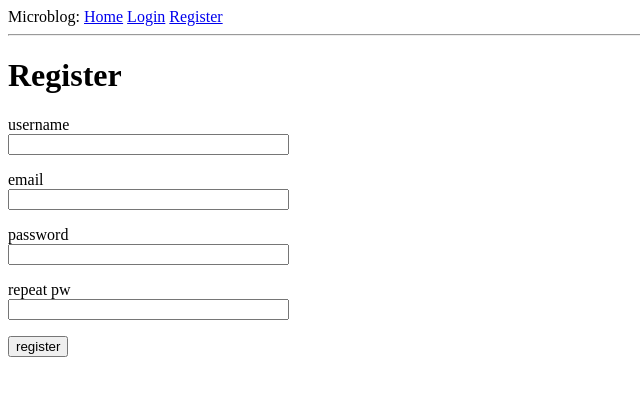
After one commit to lukaszrychlowski/flask_intro, a Flask app: page /register in a window 1280 px wide. The commit adds this page. Shown: the top 396 px of the page, without its empty margins (0-640 px from the left). Run offline with Flask 2, Linux system fonts and the light colour scheme.

Commit message:
working on user profiles

```diff
--- a/app/__init__.py
+++ b/app/__init__.py
@@ -2,10 +2,14 @@ from flask import Flask
 from config import Config
 from flask_sqlalchemy import SQLAlchemy
 from flask_migrate import Migrate
+from flask_login import LoginManager
 
 app = Flask(__name__)
 app.config.from_object(Config)
 db = SQLAlchemy(app)
 migrate = Migrate(app,db)
 
+login = LoginManager(app)
+login.login_view = 'login'
+
 from app import routes, models
--- a/app/forms.py
+++ b/app/forms.py
@@ -1,9 +1,28 @@
+from errno import EDESTADDRREQ
+from tokenize import String
 from flask_wtf import FlaskForm
 from wtforms import StringField, PasswordField, BooleanField, SubmitField
-from wtforms.validators import DataRequired
+from wtforms.validators import DataRequired, ValidationError, Email, EqualTo
+from app.models import User
 
 class LoginForm(FlaskForm):
     username = StringField('user', validators=[DataRequired()])
     password = StringField('password', validators=[DataRequired()])
     remember_me = BooleanField('remember me')
     submit = SubmitField('Sign In')
+
+class RegistrationForm(FlaskForm):
+    username = StringField('username', validators=[DataRequired()])
+    email = StringField('email', validators=[DataRequired(), Email()])
+    password = StringField('password', validators=[DataRequired()])
+    password2 = StringField('repeat pw', validators=[DataRequired(), EqualTo('password')])
+    submit = SubmitField('register')
+
+    def validate_username(self, username):
+        user = User.query.filter_by(username=username.data).first()
+        if user is not None:
+            raise ValidationError('username already taken')
+    def validate_email(self, email):
+        user = User.query.filter_by(email=email.data).first()
+        if user is not None:
+            raise ValidationError('email address already taken')
--- a/app/routes.py
+++ b/app/routes.py
@@ -1,11 +1,14 @@
-from app import app
-from flask import render_template, flash, redirect, url_for
-from app.forms import LoginForm
-
+from app import app, db
+from flask import render_template, flash, redirect, url_for, request
+from app.forms import LoginForm, RegistrationForm
+from flask_login import current_user, login_user, logout_user, login_required
+from app.models import User
+from werkzeug.urls import url_parse
 @app.route('/')
 @app.route('/index')
+@login_required
 def index():
-    user = {'username': 'Ryszard'}
+
     posts= [
         {
             'author': {'username': 'Kunka'},
@@ -16,13 +19,50 @@ def index():
             'body': 'Kosmos Colorado podbija Azje!'
         }
     ]
-    return render_template('index.html', title='Home', user=user, posts=posts)
+    return render_template('index.html', title='Home', posts=posts)
 
 @app.route('/login', methods=['GET', 'POST'])
 def login():
+    if current_user.is_authenticated:
+        return redirect(url_for('index'))
     form = LoginForm()
     if form.validate_on_submit():
-        flash('login requested for user {}, remember_me={}'.format(
-            form.username.data, form.remember_me.data))
+        user = User.query.filter_by(username=form.username.data).first()
+        if user is None or not user.check_password(form.password.data):
+            flash('invalid username or pw')
+            return redirect(url_for('login'))
+        login_user(user, remember=form.remember_me.data)
+        next_page = request.args.get('next')
+        if not next_page or url_parse(next_page).netloc != '':
+            next_page = url_for('index')
+        return redirect(next_page)
+    return render_template('login.html', title='Sign In', form=form)
+
+@app.route('/register', methods=['GET', 'POST'])
+def register():
+    if current_user.is_authenticated:
         return redirect(url_for('index'))
-    return render_template('login.html', title='Sign In', form=form)
+    form = RegistrationForm()
+    if form.validate_on_submit():
+        user = User(username=form.username.data, email=form.email.data)
+        user.set_password(form.password.data)
+        db.session.add(user)
+        db.session.commit()
+        flash('registration complete')
+        return redirect(url_for('login'))
+    return render_template('register.html', title='register', form=form)
+
+@app.route('/logout')
+def logout():
+    logout_user()
+    return redirect(url_for('index'))
+
+@app.route('/user/<username>')
+@login_required
+def user(username):
+    user = User.query.filter_by(username=username).first_or_404()
+    posts = [
+        {'author': user, 'body': 'Test1'},
+        {'author': user, 'body': 'Test2'}
+    ]
+    return render_template('user.html', user=user, posts=posts)
--- a/app/templates/base.html
+++ b/app/templates/base.html
@@ -10,7 +10,13 @@
     <body>
         <div>Microblog:
         <a href="{{ url_for('index') }}" >Home</a>
+        {% if current_user.is_anonymous %}
         <a href="{{ url_for('login') }}">Login</a>
+        {% else %}
+        <a href="{{ url_for('user', username=current_user.username) }}">Profile</a>
+        <a href="{{ url_for('logout') }}">Logout</a>
+        {% endif %}
+        <a href="{{ url_for('register') }}">Register</a>
         </div>
         <hr>
         {% with messages = get_flashed_messages()  %}
--- a/app/templates/index.html
+++ b/app/templates/index.html
@@ -1,7 +1,7 @@
 {% extends 'base.html' %}
 
 {% block content %}
-    <h1>{{ user.username }}!</h1>
+    <h1>{{ current_user.username }}!</h1>
     {% for post in posts %}
         <div><p>{{ post.author.username }} says: <b>{{ post.body }}</b></p></div>
     {% endfor %}
--- a/app/templates/login.html
+++ b/app/templates/login.html
@@ -19,5 +19,6 @@
         </p>
         <p>{{ form.remember_me() }}{{ form.remember_me.label }}</p>
         <p>{{ form.submit() }}</p>
+        <p>register <a href="{{ url_for('register') }}">here</a></p>
     </form>
 {% endblock %}
--- /dev/null
+++ b/app/templates/register.html
@@ -0,0 +1,38 @@
+{% extends 'base.html' %}
+
+{% block content %}
+    <h1>Register</h1>
+    <form action="" method="post">
+        {{ form.hidden_tag() }}
+        <p>
+            {{ form.username.label }}<br>
+            {{ form.username(size=32) }}<br>
+            {% for error in form.username.errors %}
+            <span style="color: rgb(85, 140, 195);">[{{ error }}]</span>
+            {% endfor %}
+        </p>
+        <p>
+        {{ form.email.label }}<br>
+        {{ form.email(size=32) }}<br>
+        {% for error in form.email.errors %}
+        <span style="color: rgb(85, 140, 195);">[{{ error }}]</span>
+        {% endfor %}
+        </p>
+        <p>
+        {{ form.password.label }}<br>
+        {{ form.password(size=32) }}<br>
+        {% for error in form.password.errors %}
+        <span style="color: rgb(85, 140, 195);">[{{ error }}]</span>
+        {% endfor %}
+        </p>
+        <p>
+        {{ form.password2.label }}<br>
+        {{ form.password2(size=32) }}<br>
+        {% for error in form.password2.errors %}
+        <span style="color: rgb(85, 140, 195);">[{{ error }}]</span>
+        {% endfor %}
+        </p>
+        <p>{{ form.submit() }}</p>
+        </form>
+
+{% endblock %}
```
Also changed, not shown: app/models.py (+25 -2 lines), app/templates/user.html (added, +10 -0 lines), microblog.py (+6 -1 lines), 1 other file.
